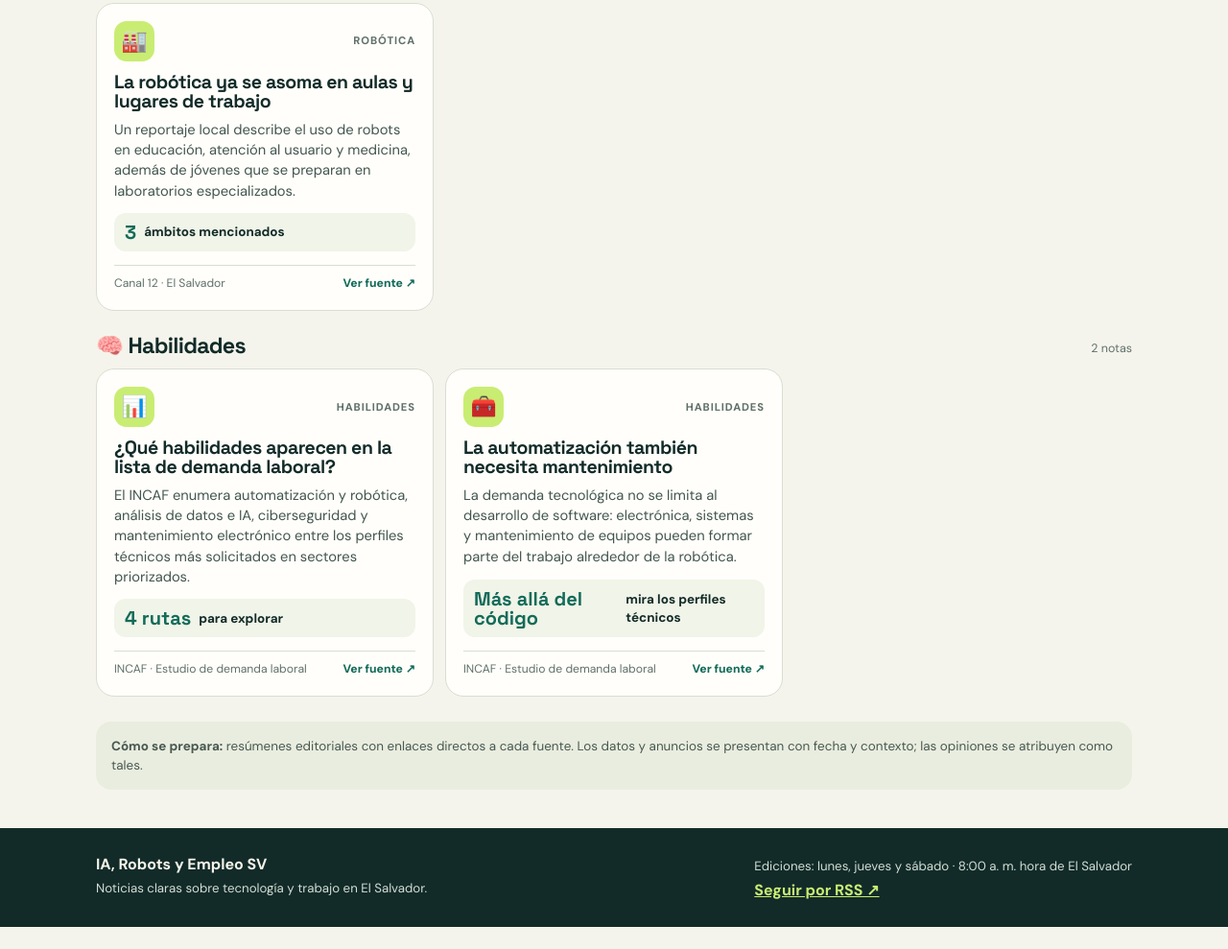
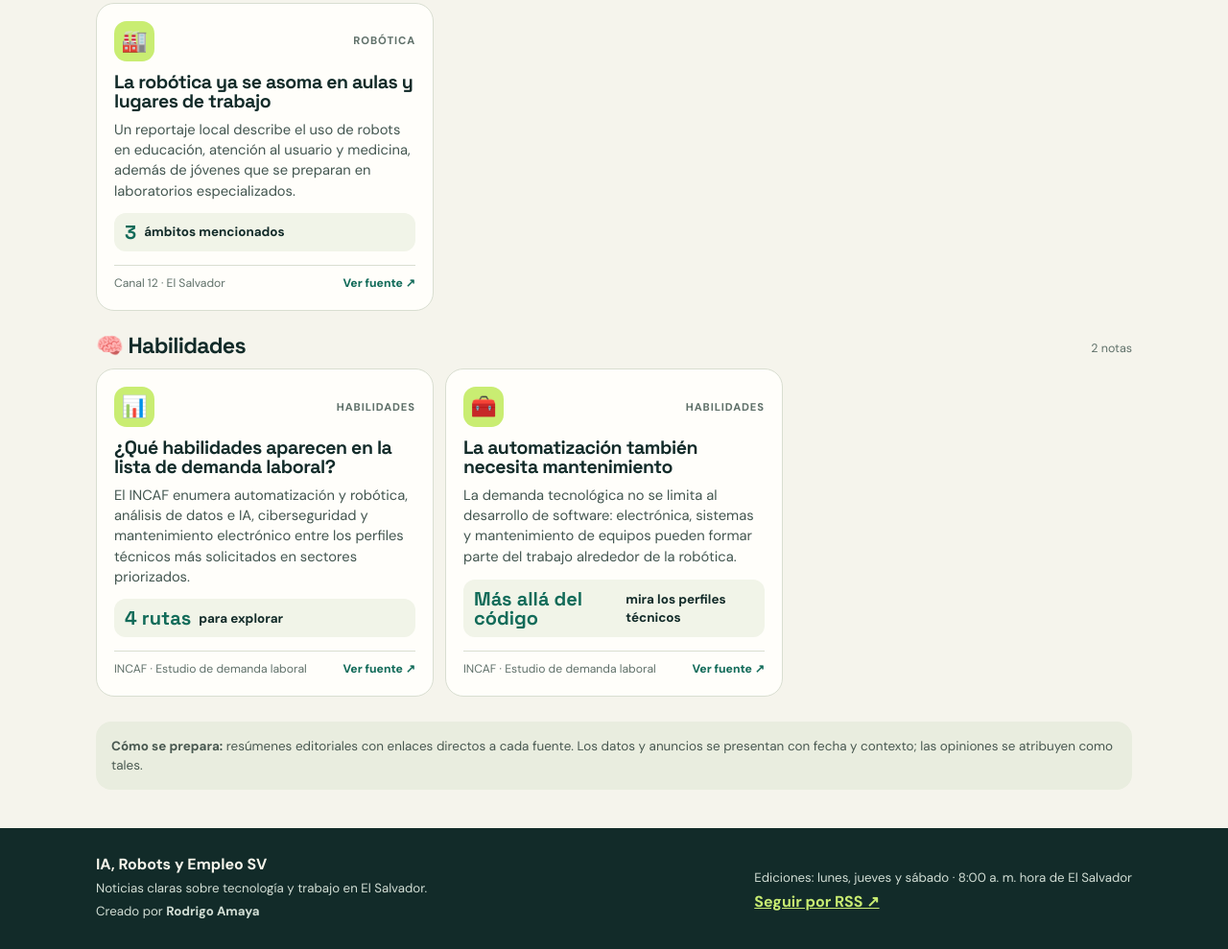
Before and after one commit to ramayako/IA-Robots-y-Empleo-SV, a plain HTML site: page index.html in a window 1280 px wide. Shown: the part 1361-2350 px from the top of the page at 96% size. Before the commit the page ends 2327 px from the top, so only its background shows below. Drawn offline with Linux system fonts and the light colour scheme.

Commit message:
Add Rodrigo Amaya credit to footer

```diff
--- a/index.html
+++ b/index.html
@@ -101,7 +101,7 @@ footer a{color:var(--lime);font-weight:700}
   <main id="main"><div class="loading">Preparando la edición…</div></main>
 </div>
 <footer><div class="wrap foot">
-  <div><strong>IA, Robots y Empleo SV</strong><p>Noticias claras sobre tecnología y trabajo en El Salvador.</p></div>
+  <div><strong>IA, Robots y Empleo SV</strong><p>Noticias claras sobre tecnología y trabajo en El Salvador.</p><p>Creado por <strong>Rodrigo Amaya</strong></p></div>
   <div><p>Ediciones: lunes, jueves y sábado · 8:00 a. m. hora de El Salvador</p><a href="feed.xml">Seguir por RSS ↗</a></div>
 </div></footer>
 <script>
```
